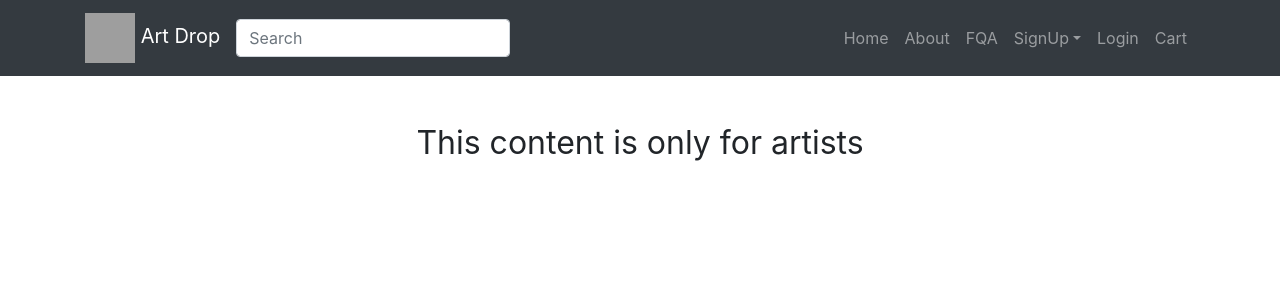
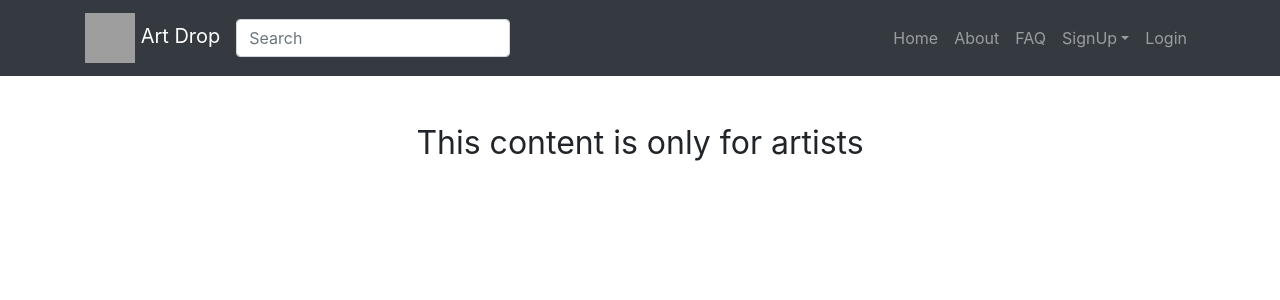
Before and after one commit to Suzan792/Project-C, a Django app: page /artistwork/ in a window 1280 px wide. Shown: the top 300 px of the page. Run offline with Django 3.2, Linux system fonts and the light colour scheme; parts of the project's set-up code (start-up, migrations or seed data) failed here and were passed over; some libraries are stand-ins or nearby versions; some web fonts are replaced; grey boxes are pictures that could not be loaded.

Commit message:
added wishlist to menu, changed FQA to FAQ

```diff
--- a/Django/website/carts/urls.py
+++ b/Django/website/carts/urls.py
@@ -12,7 +12,7 @@ urlpatterns = [
     path('payment_done', views.payment_done, name='payment_done'),
     path('payment_cancelled', views.payment_cancelled, name='payment_cancelled'),
     path('paypal/', include('paypal.standard.ipn.urls')),
-    path('wish-list/', views.get_wishlist, name='wish_list'),
+    path('wish-list/', views.get_wishlist, name='wishlist_page'),
     path('wish-list/<int:design_pk>/', views.add_wish_item, name='add_to_wishlist'),
     path('wish-list/delete/<int:design_pk>/', views.delete_wish_item, name='delete_from_wishlist'),
 ]
--- a/Django/website/carts/views.py
+++ b/Django/website/carts/views.py
@@ -167,4 +167,4 @@ def delete_wish_item(request, design_pk):
 
     messages.success(request, "Item has been deleted.")
 
-    return HttpResponseRedirect(reverse("wish_list"))
+    return HttpResponseRedirect(reverse("wishlist_page"))
--- a/Django/website/templates/layout.html
+++ b/Django/website/templates/layout.html
@@ -39,11 +39,17 @@
             <a class="nav-link" id="about_page" href="{% url 'about_page' %}">About</a>
           </li>
           <li class="nav-item">
-            <a class="nav-link" id="faq_page" href="{% url 'faq_page' %}">FQA</a>
+            <a class="nav-link" id="faq_page" href="{% url 'faq_page' %}">FAQ</a>
           </li>
           {% if user.is_authenticated %}
           <li class="nav-item">
             <a class="nav-link" id="profile_page" href="{% url 'profile_page' %}">Profile</a>
+          </li>
+          <li class="nav-item">
+            <a class="nav-link" id="card_page" href="{% url 'cart' %}">Cart <span class="badge" style="background-color: #c5c5c5">{% if request.session.items_total >= 1 %} {{ request.session.items_total }} {% endif %}</span></a>
+          </li>
+          <li class="nav-item">
+            <a class="nav-link" id="wishlist_page" href="{% url 'wishlist_page' %}">Wish List</a>
           </li>
           <li class="nav-item">
             <a class="nav-link" id="logout_page" href="{% url 'logout_page' %}">Logout</a>
@@ -63,9 +69,6 @@
             <a class="nav-link" id="login_page"href="{% url 'login_page' %}">Login</a>
           </li>
           {% endif %}
-          <li class="nav-item">
-            <a class="nav-link" id="card_page" href="{% url 'cart' %}">Cart <span class="badge" style="background-color: #c5c5c5">{% if request.session.items_total >= 1 %} {{ request.session.items_total }} {% endif %}</span></a>
-          </li>
           {% block hide %}
           {% if user.is_authenticated %}
           <li class="nav-item mt-1 ml-2">
```
